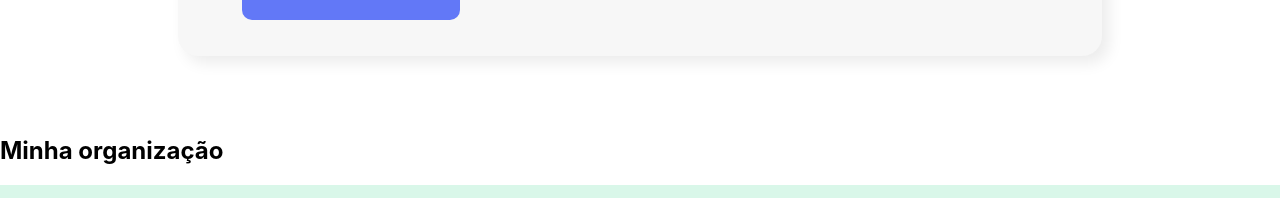
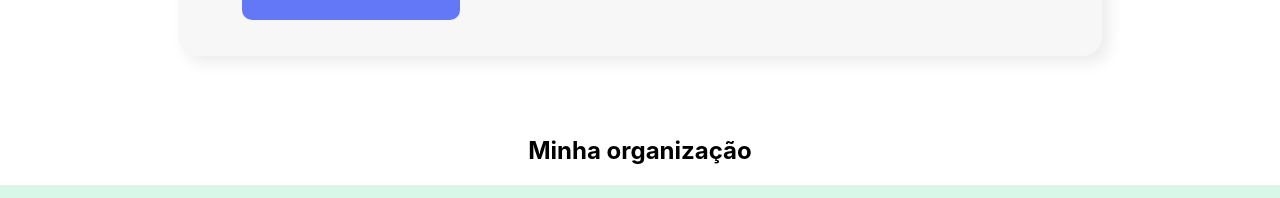
Before and after one commit to wilmaciel/editorafi, a React (Create React App) app: page / in a window 1280 px wide. Shown: the part 1320-1518 px from the top of the page. Built offline with nearby package versions, Linux system fonts and the light colour scheme; the HTML template or start-up script is replaced by a standard one.

Commit message:
Atualizações
Atualizações no app.js colocado o Minha organização ao centro em negrito

```diff
--- a/src/App.js
+++ b/src/App.js
@@ -199,7 +199,7 @@ function App() {
       <Banner />
       <Formulario times={times.map(time => time.nome)} aoCadastrar={colaborador => setColaboradores([...colaboradores, colaborador])} />
       <section className="times">
-        <h1>Minha organização</h1>
+        <h1 style={{ fontWeight: 'bold', textAlign: 'center' }}>Minha organização</h1>
         {times.map((time, indice) => <Time key={indice} time={time} colaboradores={colaboradores.filter(colaborador => colaborador.time === time.nome)} />)}
       </section>
       <Rodape />
```
